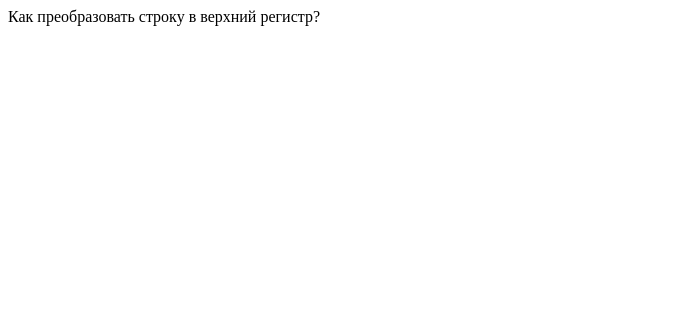
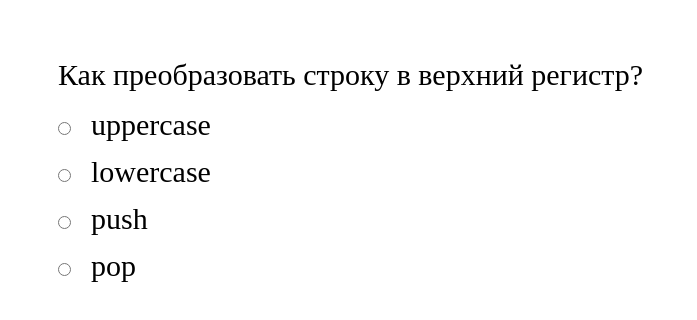
Before and after one commit to AidarKunafin/FirstProject, a plain HTML site: page index.html in a window 1280 px wide. Shown: the whole page, without its empty margins (0-697 px from the left). Drawn offline with Linux system fonts and the light colour scheme.

Commit message:
addRadio

```diff
--- a/index.html
+++ b/index.html
@@ -4,6 +4,7 @@
     <meta charset="UTF-8">
     <meta http-equiv="X-UA-Compatible" content="IE=edge">
     <meta name="viewport" content="width=device-width, initial-scale=1.0">
+    <link rel="stylesheet" href="style.css">
     <title>First Project</title>
 </head>
 <body>
--- a/script.js
+++ b/script.js
@@ -1,6 +1,4 @@
 'use strict'
-
-let x = document.querySelector('#root')
 
 let questons = [
     {
@@ -14,21 +12,17 @@ let questons = [
     },
     {
         id:3,
-        title:'Для чего исползуется оператор ||?'
+        title:'Для чего используется оператор ||?'
     }
 ]
 
 function add(id=1){
-    x.insertAdjacentHTML('afterbegin', `<div id=''>${questons[id-1].title}</div>`)
+    root.insertAdjacentHTML('afterbegin', `<div>${questons[id-1].title}</div>`)
+    root.insertAdjacentHTML('beforeend', `<form id="form"></form>`)
+    form.insertAdjacentHTML('beforeend', `<input type="radio" name="answer" style="margin: 30px 20px 20px 0px">${questons[id-1].answer[0]}</input><br>`)
+    form.insertAdjacentHTML('beforeend', `<input type="radio" name="answer" style="margin: 0px 20px 20px 0px">${questons[id-1].answer[1]}</input><br>`)
+    form.insertAdjacentHTML('beforeend', `<input type="radio" name="answer" style="margin: 0px 20px 20px 0px">${questons[id-1].answer[2]}</input><br>`)
+    form.insertAdjacentHTML('beforeend', `<input type="radio" name="answer" style="margin: 0px 20px  0px 0px">${questons[id-1].answer[3]}</input>`)
 }
 
 add()
-// x.outerHTML = '<div>Привет</div>'
-
-// questons.forEach(function(item, index, array){
-//     // x.insertAdjacentHTML('afterbegin', `<div>${item.title}</div>`)
-
-//     // let div = document.createElement('div');
-//     // div.innerHTML = `<div>${item.title}</div>`
-//     // x.append(div)
-// })
--- a/style.css
+++ b/style.css
@@ -0,0 +1,6 @@
+
+
+body {
+    padding: 50px;
+    font-size: 30px;
+}
```
